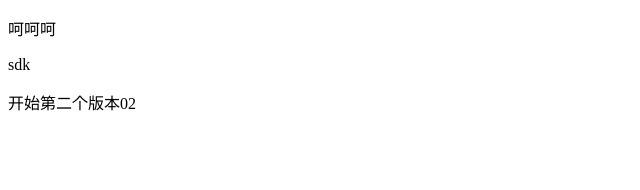
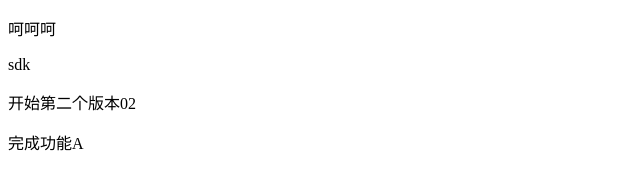
Before and after one commit to luckyblue0706/smallblue, a plain HTML site: page test.html in a window 1280 px wide. Shown: the whole page, without its empty margins (0-640 px from the left). Drawn offline with Linux system fonts and the light colour scheme.

Commit message:
完成功能A

```diff
--- a/test.html
+++ b/test.html
@@ -10,5 +10,6 @@
     <p>呵呵呵</p>
     <div>sdk</div>
     <p>开始第二个版本02</p>
+    <p>完成功能A</p>
 </body>
 </html>
```
